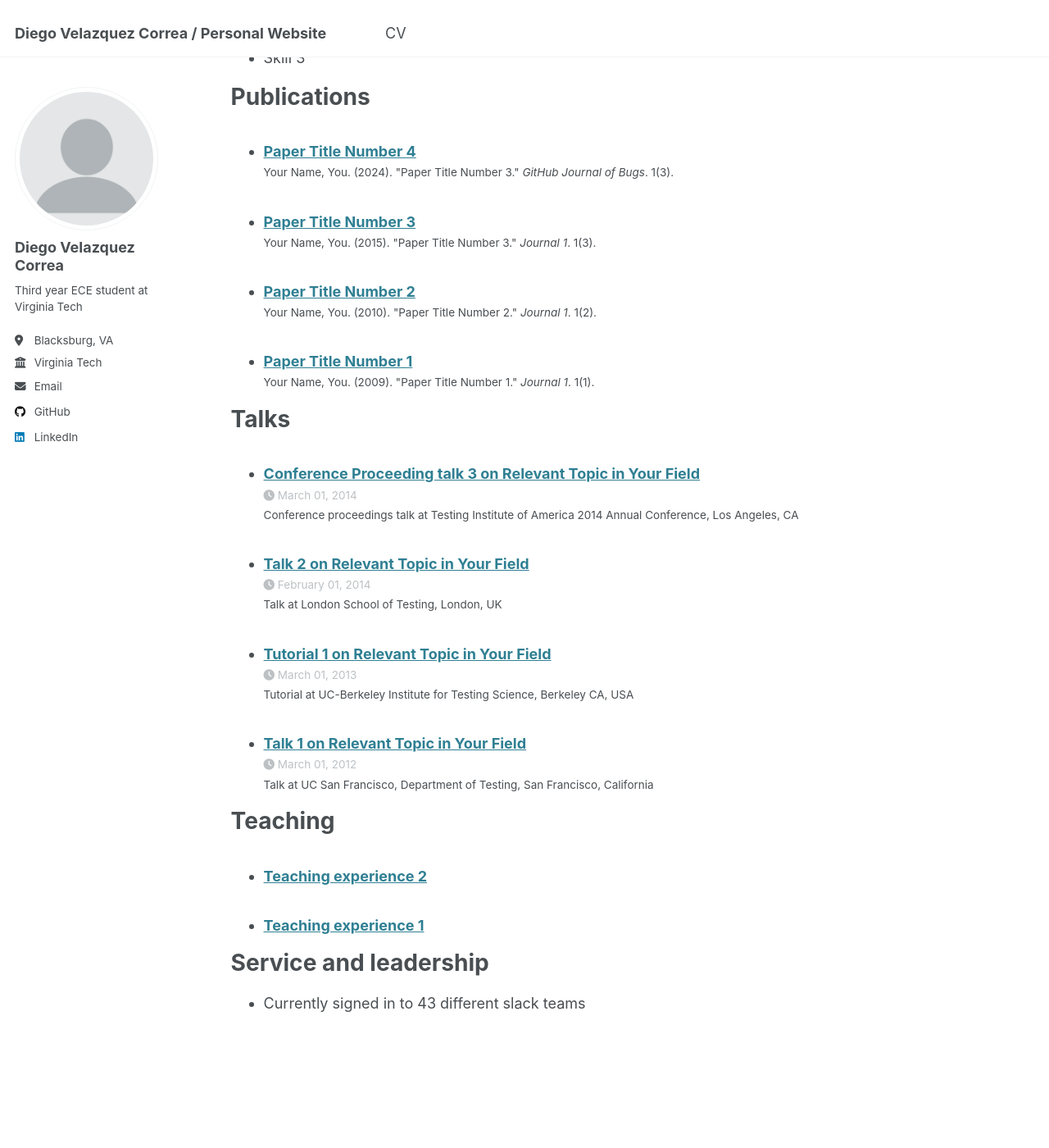
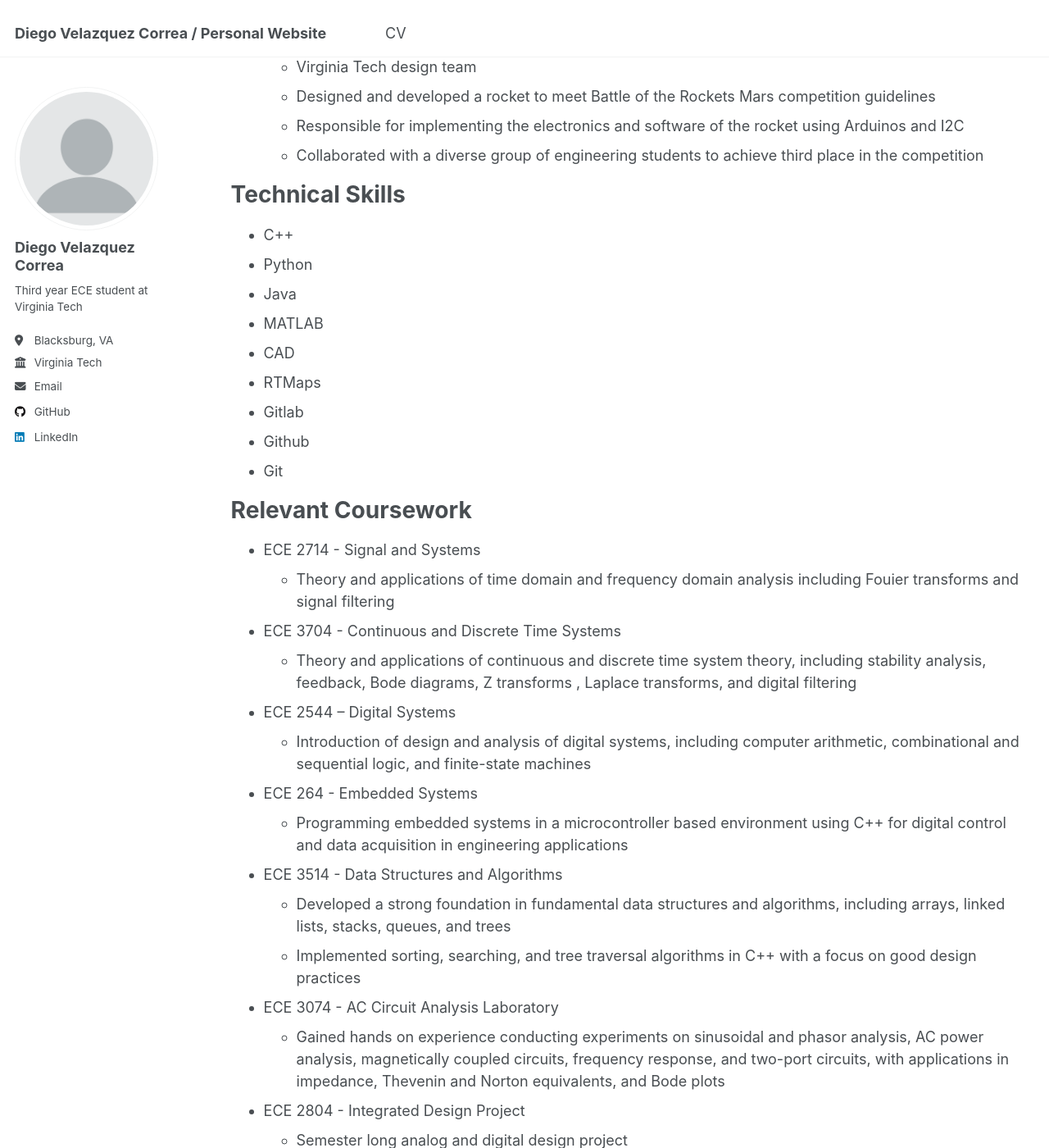
Before and after one commit to diegovc121703/diegovc121703.github.io, a Jekyll site: the page built from _pages/cv.md, in a window 1280 px wide and 1400 px high, scrolled down 985 px. Shown: the whole window at 82% size. Built offline with Jekyll 4.4.1, drawn with Linux system fonts in a browser that asks for light colours; some of the changed text lies outside the part shown.

Commit message:
Filled out the CV page

```diff
--- a/_pages/cv.md
+++ b/_pages/cv.md
@@ -11,54 +11,62 @@ redirect_from:
 
 Education
 ======
-* Ph.D in Version Control Theory, GitHub University, 2018 (expected)
-* M.S. in Jekyll, GitHub University, 2014
-* B.S. in GitHub, GitHub University, 2012
+* B.S. in Communications and Networkin (EE), Virginia Tech, 2026
+* B.S. in Machine Learning (CPE), Virginia Tech, 2026
+* Minor in Mathematics
+* GPA: 3.90
 
-Work experience
+Experience
 ======
-* Spring 2024: Academic Pages Collaborator
-  * GitHub University
-  * Duties includes: Updates and improvements to template
-  * Supervisor: The Users
+* January 2024 - Present: Hybrid Electric Vehicle Team
+  * Virginia Tech design team
+  * Competing in the 4-year EcoCar EV Challenge focused on development of new generation electric battery vehicles
+  * Currently working on the CAV’s subteam to implement cybersecurity on the CAN (controller automated network) for command actuation
 
-* Fall 2015: Research Assistant
-  * GitHub University
-  * Duties included: Merging pull requests
-  * Supervisor: Professor Hub
+* August 2024 - December 2024: Automatic Measurement of Plant Growth
+  * Virginia Tech integrated design project
+  * Working with YoloV8 to analyze plant growth and determine plant health in order to advance indoor farming
+  * Collaborated with other teammates to develop and improve a U-Net model for image segmentation
 
-* Summer 2015: Research Assistant
-  * GitHub University
-  * Duties included: Tagging issues
-  * Supervisor: Professor Git
+* January 2023 - April 2024: Wireless Sensor Node
+  * Virginia Tech course project
+  * Developed an autonomous device to measure temperature data in remote environments and transmit readings to a home base
+  * Circuit simulation using LTSpice
+  * Worked with Arduino to implement PWM feedback and measure/transmit data to a receiver
+  * Designed a boost converter to charge a battery from a varying DC source
 
-Skills
+* August 2023 - April 2023: Gobbe Rockets
+  * Virginia Tech design team
+  * Designed and developed a rocket to meet Battle of the Rockets Mars competition guidelines
+  * Responsible for implementing the electronics and software of the rocket using Arduinos and I2C
+  * Collaborated with a diverse group of engineering students to achieve third place in the competition
+
+Technical Skills
 ======
-* Skill 1
-* Skill 2
-  * Sub-skill 2.1
-  * Sub-skill 2.2
-  * Sub-skill 2.3
-* Skill 3
+* C++
+* Python
+* Java
+* MATLAB
+* CAD
+* RTMaps
+* Gitlab
+* Github
+* Git
 
-Publications
+Relevant Coursework
 ======
-  <ul>{% for post in site.publications reversed %}
-    {% include archive-single-cv.html %}
-  {% endfor %}</ul>
-
-Talks
-======
-  <ul>{% for post in site.talks reversed %}
-    {% include archive-single-talk-cv.html  %}
-  {% endfor %}</ul>
-
-Teaching
-======
-  <ul>{% for post in site.teaching reversed %}
-    {% include archive-single-cv.html %}
-  {% endfor %}</ul>
-
-Service and leadership
-======
-* Currently signed in to 43 different slack teams
+* ECE 2714 - Signal and Systems
+  * Theory and applications of time domain and frequency domain analysis including Fouier transforms and signal filtering
+* ECE 3704 - Continuous and Discrete Time Systems
+  * Theory and applications of continuous and discrete time system theory, including stability analysis, feedback, Bode diagrams, Z transforms , Laplace transforms, and digital filtering
+* ECE 2544 – Digital Systems
+  * Introduction of design and analysis of digital systems, including computer arithmetic, combinational and sequential logic, and finite-state machines
+* ECE 264 - Embedded Systems
+  * Programming embedded systems in a microcontroller based environment using C++ for digital control and data acquisition in engineering applications
+* ECE 3514 - Data Structures and Algorithms
+  * Developed a strong foundation in fundamental data structures and algorithms, including arrays, linked lists, stacks, queues, and trees
+  * Implemented sorting, searching, and tree traversal algorithms in C++ with a focus on good design practices
+* ECE 3074 - AC Circuit Analysis Laboratory
+  * Gained hands on experience conducting experiments on sinusoidal and phasor analysis, AC power analysis, magnetically coupled circuits, frequency response, and two-port circuits, with applications in impedance, Thevenin and Norton equivalents, and Bode plots
+* ECE 2804 - Integrated Design Project
+  * Semester long analog and digital design project
```
